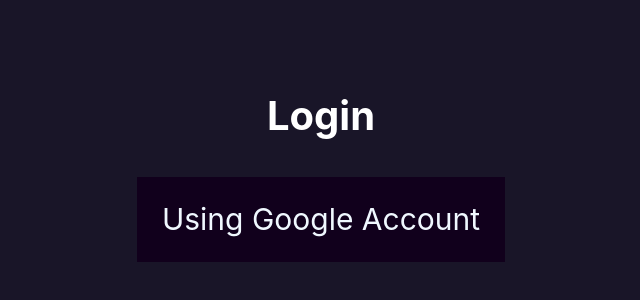
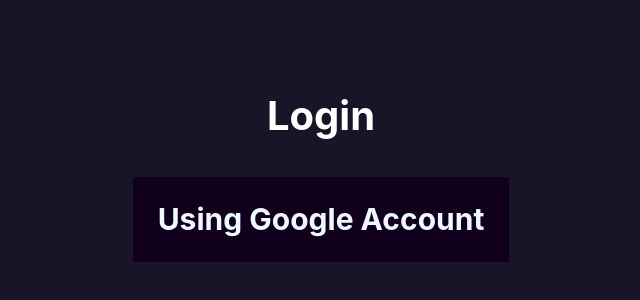
Before and after one commit to deshan68/todo_app_react_firebase, a React (Create React App) app: page / in a window 1280 px wide. Shown: the part 232-532 px from the top of the page, without its empty margins (319-959 px from the left). Built offline with nearby package versions, Linux system fonts and the light colour scheme.

Commit message:
add authenticate part

```diff
--- a/package.json
+++ b/package.json
@@ -6,10 +6,12 @@
     "@testing-library/jest-dom": "^5.16.5",
     "@testing-library/react": "^13.4.0",
     "@testing-library/user-event": "^13.5.0",
+    "firebase": "^9.17.1",
     "react": "^18.2.0",
     "react-dom": "^18.2.0",
     "react-router-dom": "^6.8.0",
     "react-scripts": "5.0.1",
+    "universal-cookie": "^4.0.4",
     "web-vitals": "^2.1.4"
   },
   "scripts": {
--- a/src/App.js
+++ b/src/App.js
@@ -2,13 +2,34 @@
 import Home from "./Pages/Home";
 import LogIn from "./Pages/LogIn";
 import { Route, Routes, Link } from "react-router-dom";
+import Cookies from "universal-cookie";
+import { useState } from "react";
 
 function App() {
+  const cookies = new Cookies();
+  const [isAuth, setIsAuth] = useState(cookies.get("auth-token"));
+  const [authName, setSetAuthName] = useState(cookies.get("auth-name"));
+
   return (
     <div className="App">
       <Routes>
-        <Route path="/" element={<LogIn />} />
-        <Route path="/home" element={<Home />} />
+        <Route
+          path="/"
+          element={
+            <LogIn
+              isAuth={isAuth}
+              setIsAuth={setIsAuth}
+              setSetAuthName={setSetAuthName}
+              authName={authName}
+            />
+          }
+        />
+        <Route
+          path="/home"
+          element={
+            <Home isAuth={isAuth} setIsAuth={setIsAuth} authName={authName} />
+          }
+        />
         <Route path="/addtodo" element={<AddTodo />} />
       </Routes>
     </div>
--- a/src/Pages/Home.js
+++ b/src/Pages/Home.js
@@ -1,15 +1,34 @@
-import React from "react";
+import { getAuth, signInWithRedirect, signOut } from "firebase/auth";
+import React, { useEffect, useState } from "react";
 import { Link, NavLink } from "react-router-dom";
+import { useNavigate } from "react-router-dom";
+import { auth, googleProvider } from "../firbase/config";
+import Cookies from "universal-cookie";
 
-export default function Home() {
+export default function Home({ disName, setIsAuth, authName }) {
+  const navigate = useNavigate();
+  const cookies = new Cookies();
+
+  const logOutHandler = async () => {
+    try {
+      await signOut(auth);
+      cookies.remove("auth-token");
+      cookies.remove("auth-name");
+      setIsAuth(false);
+      navigate("/");
+    } catch (err) {
+      console.error(err);
+    }
+  };
   return (
     <div className="homeScreenContainer">
       <nav>
         <ul>
-          <li>User Name</li>
+          <li>{authName}</li>
           <NavLink
             style={{ textDecoration: "none", color: "aliceblue" }}
-            to={"/"}
+            to={""}
+            onClick={logOutHandler}
           >
             <li>Sign Out</li>
           </NavLink>
@@ -28,9 +47,12 @@
       <section className="ItemLst">
         <div className="todoItem">
           <div className="todoInfo">
-            <h2>Titile :</h2>
-            <h4>Description :</h4>
-            <h4>Date :</h4>
+            <h2>Titile :{" This is a titile"}</h2>
+            <h4>
+              Description :
+              {" Lorem Ipsum is simply dummy text of the printing a... "}
+            </h4>
+            <h4>Date :{" 2023 02 03"}</h4>
           </div>
           <div className="todoButtonsdiv">
             <div className="todoButtons delete">Delete</div>
--- a/src/Pages/LogIn.js
+++ b/src/Pages/LogIn.js
@@ -1,7 +1,31 @@
-import React from "react";
+import { signInWithPopup } from "firebase/auth";
+import React, { useEffect } from "react";
 import { NavLink } from "react-router-dom";
+import { auth, googleProvider } from "../firbase/config";
+import { useNavigate } from "react-router-dom";
+import Cookies from "universal-cookie/es6";
+import Home from "./Home";
 
-export default function LogIn() {
+const cookies = new Cookies();
+
+export default function LogIn({ isAuth, setIsAuth, setSetAuthName, authName }) {
+  const navigate = useNavigate();
+
+  const signUpWithGoogle = async () => {
+    try {
+      const result = await signInWithPopup(auth, googleProvider);
+      console.log("Logged");
+      cookies.set("auth-token", result.user.refreshToken);
+      cookies.set("auth-name", auth?.currentUser?.displayName);
+      setIsAuth(true);
+      setSetAuthName(auth?.currentUser?.displayName);
+      navigate("/home");
+    } catch (err) {
+      console.log(err);
+    }
+  };
+
+  if (!isAuth) {
     return (
       <div
         style={{
@@ -15,9 +39,11 @@
         }}
       >
         <h1>Login</h1>
-      <NavLink to={"/home"} className="loginButton">
+        <NavLink onClick={signUpWithGoogle} to={""} className="loginButton">
           <div className="">Using Google Account </div>
         </NavLink>
       </div>
     );
   }
+  return <Home authName={authName} isAuth={isAuth} setIsAuth={setIsAuth} />;
+}
--- /dev/null
+++ b/src/firbase/config.js
@@ -0,0 +1,22 @@
+import { initializeApp } from "firebase/app";
+import { getAuth, GoogleAuthProvider } from "firebase/auth";
+import { getFirestore } from "firebase/firestore";
+import { getStorage } from "firebase/storage";
+
+const firebaseConfig = {
+  apiKey: "AIzaSyA_03yU9NGkKwyxdbIgMv1HMGvHJ5Wr1fg",
+  authDomain: "fir-react-course-bdfb1.firebaseapp.com",
+  projectId: "fir-react-course-bdfb1",
+  storageBucket: "fir-react-course-bdfb1.appspot.com",
+  messagingSenderId: "112427864589",
+  appId: "1:112427864589:web:7e24d6fd9a8e8cad1abb44",
+  measurementId: "G-ZYSHF1KZTW",
+};
+
+// Initialize Firebase
+const app = initializeApp(firebaseConfig);
+export const auth = getAuth(app);
+export const googleProvider = new GoogleAuthProvider();
+
+export const db = getFirestore(app);
+export const storage = getStorage(app);
--- a/src/index.css
+++ b/src/index.css
@@ -144,7 +144,7 @@
 .loginButton {
   margin: 10px;
   height: 35px;
-  font-weight: 400;
+  font-weight: 700;
   font-size: 30px;
   width: auto;
   padding: 25px;
```
Also changed, not shown: 1 other file (tests, documents, lock files or other folders). Lines whose indentation alone changed are shown as unchanged.
